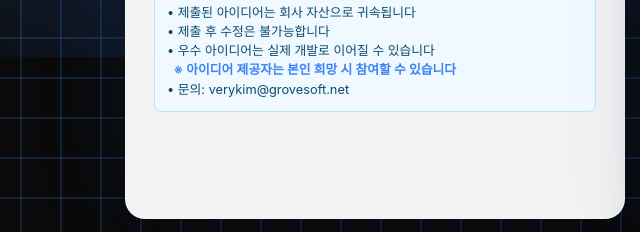
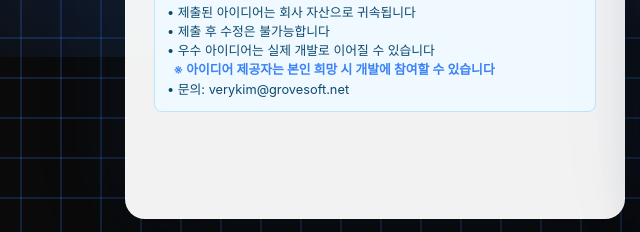
Before and after one commit to su-record/gorvesoft-contest, a plain HTML site: page index.html in a window 1280 px wide. Shown: the part 743-975 px from the top of the page, 0-640 px from the left. Drawn offline with nearby package versions, Linux system fonts and the light colour scheme.

Commit message:
text added

```diff
--- a/index.html
+++ b/index.html
@@ -78,7 +78,7 @@
                     • 제출된 아이디어는 회사 자산으로 귀속됩니다<br>
                     • 제출 후 수정은 불가능합니다<br>
                     • 우수 아이디어는 실제 개발로 이어질 수 있습니다<br>
-                    <span style="color: #3b82f6; font-weight: 600;">&nbsp;&nbsp;※ 아이디어 제공자는 본인 희망 시 참여할 수 있습니다</span><br>
+                    <span style="color: #3b82f6; font-weight: 600;">&nbsp;&nbsp;※ 아이디어 제공자는 본인 희망 시 개발에 참여할 수 있습니다</span><br>
                     • 문의: verykim@grovesoft.net
                 </p>
             </div>
```
